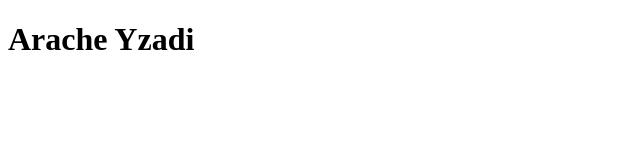
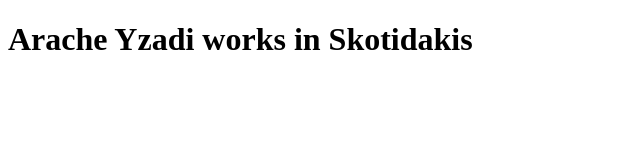
Before and after one commit to Arash249/coursera-test, a plain HTML site: page index.html in a window 1280 px wide. Shown: the whole page, without its empty margins (0-640 px from the left). Drawn offline with Linux system fonts and the light colour scheme.

Commit message:
sixth web file

```diff
--- a/index.html
+++ b/index.html
@@ -6,7 +6,7 @@
   </head>
   <body>
     <h1>
-      Arache Yzadi
+      Arache Yzadi works in Skotidakis
     </h1>
 
   </body>
```
